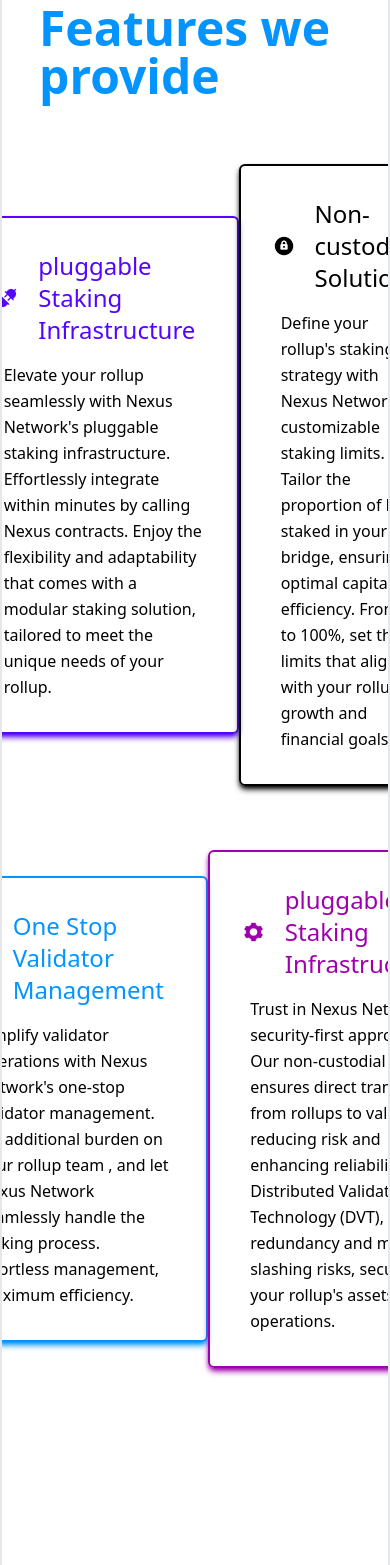
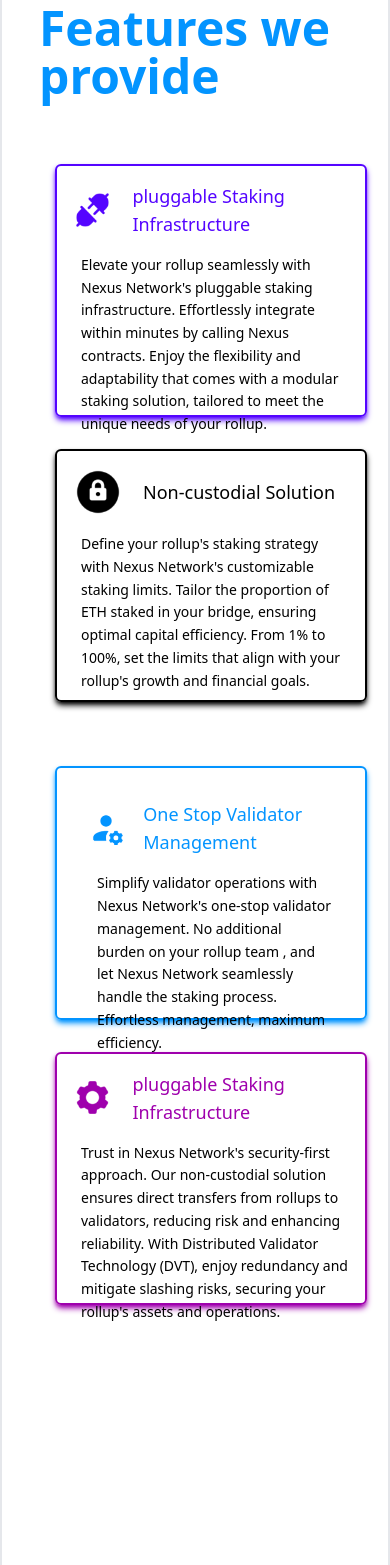
Before and after one commit to Nexus-2023/Nexus-Website, a Next.js app: page / in a window 390 px wide. Shown: the part 3413-4978 px from the top of the page. Built offline with nearby package versions, Linux system fonts and the light colour scheme.

Commit message:
features responsive

```diff
--- a/src/Components/Sections.jsx
+++ b/src/Components/Sections.jsx
@@ -246,7 +246,7 @@
                 }
                 transition={{ duration: 0.5, delay: 1.0 }}
               >
-                <h1 className="  laptop:text-5xl  desktop:text-6xl text-5xl font-bold  text-primary mb-4">
+                <h1 className="  laptop:text-5xl  desktop:text-6xl text-5xl font-bold  text-primary mb-6">
                   Problems we Solve
                 </h1>
               </motion.div>
@@ -393,7 +393,7 @@
                   }
                   transition={{ duration: 0.5, delay: 1.0 }}
                 >
-                  <h1 className=" tablet:text-5xl laptop:text-6xl  text-5xl font-bold  text-primary mb-4">
+                  <h1 className=" tablet:text-5xl laptop:text-6xl  text-5xl font-bold  text-primary mb-6">
                     Opportunity
                   </h1>
                 </motion.div>
@@ -644,19 +644,19 @@
           </motion.div>
         </div>
 
-        <div className="  flex   justify-center items-center mt-16   w-[80vw]">
+        <div className="  flex  flex-col desktop:text-base  space-y-8 tablet:flex-row  tablet:space-y-0 tablet:space-x-5 text-sm  justify-center items-center mt-16   w-[80vw]">
           <motion.div
             initial={{ opacity: 0, y: 20 }}
             animate={isInView ? { opacity: 1, y: 0 } : { opacity: 0, y: 20 }}
             transition={{ duration: 0.5, delay: 0.6 }}
           >
-            <div className=" p-8 mx-4  border-2 min-h-[30vh] border-[#5404FF] max-w-lg flex flex-col w-full shadow-md rounded-md shadow-[#5404FF]">
+            <div className=" p-4 mx-4  border-2 h-[30vh] border-[#5404FF] max-w-lg flex flex-col w-full shadow-md rounded-md shadow-[#5404FF]">
               <div className="flex space-x-5 items-center  mb-4 ">
                 <div>
                   <Image src={l1} width={50} height={50} />
                 </div>
 
-                <h1 className="text-[#5404FF] text-2xl font-medium">
+                <h1 className="text-[#5404FF] text-lg  medium:text-lg laptop:text-xl desktop:text-2xl font-medium">
                   pluggable Staking Infrastructure
                 </h1>
               </div>
@@ -678,13 +678,13 @@
             animate={isInView ? { opacity: 1, y: 0 } : { opacity: 0, y: 20 }}
             transition={{ duration: 0.5, delay: 0.8 }}
           >
-            <div className=" p-8 mx-4 border-black  min-h-[30vh] max-w-lg border-2 flex flex-col w-full shadow-md rounded-md shadow-black ">
+            <div className=" p-4 mx-4 border-black   h-[30vh] max-w-lg border-2 flex flex-col w-full shadow-md rounded-md shadow-black ">
               <div className="flex space-x-5 items-center  mb-4 ">
                 <div>
                   <Image src={l2} width={50} height={50} />
                 </div>
 
-                <h1 className="text-black text-2xl font-medium">
+                <h1 className="text-black text-lg  medium:text-lg laptop:text-xl desktop:text-2xl font-medium">
                   Non-custodial Solution
                 </h1>
               </div>
@@ -701,19 +701,19 @@
             </div>
           </motion.div>
         </div>
-        <div className="  flex    justify-center items-center mt-16  w-[80vw]">
+        <div className="  flex   desktop:text-base   text-sm  flex-col space-y-8 tablet:flex-row  tablet:space-y-0 tablet:space-x-5  justify-center items-center mt-16  w-[80vw]">
           <motion.div
             initial={{ opacity: 0, y: 20 }}
             animate={isInView ? { opacity: 1, y: 0 } : { opacity: 0, y: 20 }}
             transition={{ duration: 0.5, delay: 1.0 }}
           >
-            <div className=" p-8 mx-4  border-2  min-h-[30vh] border-[#0394FF] max-w-lg flex flex-col w-full shadow-md rounded-md shadow-[#0394FF]">
+            <div className=" p-8 mx-4  border-2  h-[30vh] border-[#0394FF] max-w-lg flex flex-col w-full shadow-md rounded-md shadow-[#0394FF]">
               <div className="flex space-x-5  items-center mb-4 ">
                 <div>
                   <Image src={l3} width={50} height={50} />
                 </div>
 
-                <h1 className="text-[#0394FF] text-2xl font-medium">
+                <h1 className="text-[#0394FF]  text-lg  medium:text-lg laptop:text-xl desktop:text-2xl font-medium">
                   One Stop Validator Management
                 </h1>
               </div>
@@ -734,13 +734,13 @@
             animate={isInView ? { opacity: 1, y: 0 } : { opacity: 0, y: 20 }}
             transition={{ duration: 0.5, delay: 1.2 }}
           >
-            <div className=" p-8 mx-4 border-[#9F00AD]   min-h-[30vh] max-w-lg border-2 flex flex-col w-full shadow-md rounded-md shadow-[#9F00AD]">
+            <div className=" p-4 mx-4 border-[#9F00AD]  h-[30vh] max-w-lg border-2 flex flex-col w-full shadow-md rounded-md shadow-[#9F00AD]">
               <div className="flex space-x-5  items-center mb-4 ">
                 <div>
                   <Image src={l4} width={50} height={50} />
                 </div>
 
-                <h1 className="text-[#9F00AD] text-2xl font-medium">
+                <h1 className="text-[#9F00AD] text-lg  medium:text-lg laptop:text-xl desktop:text-2xl font-medium">
                   pluggable Staking Infrastructure
                 </h1>
               </div>
```
